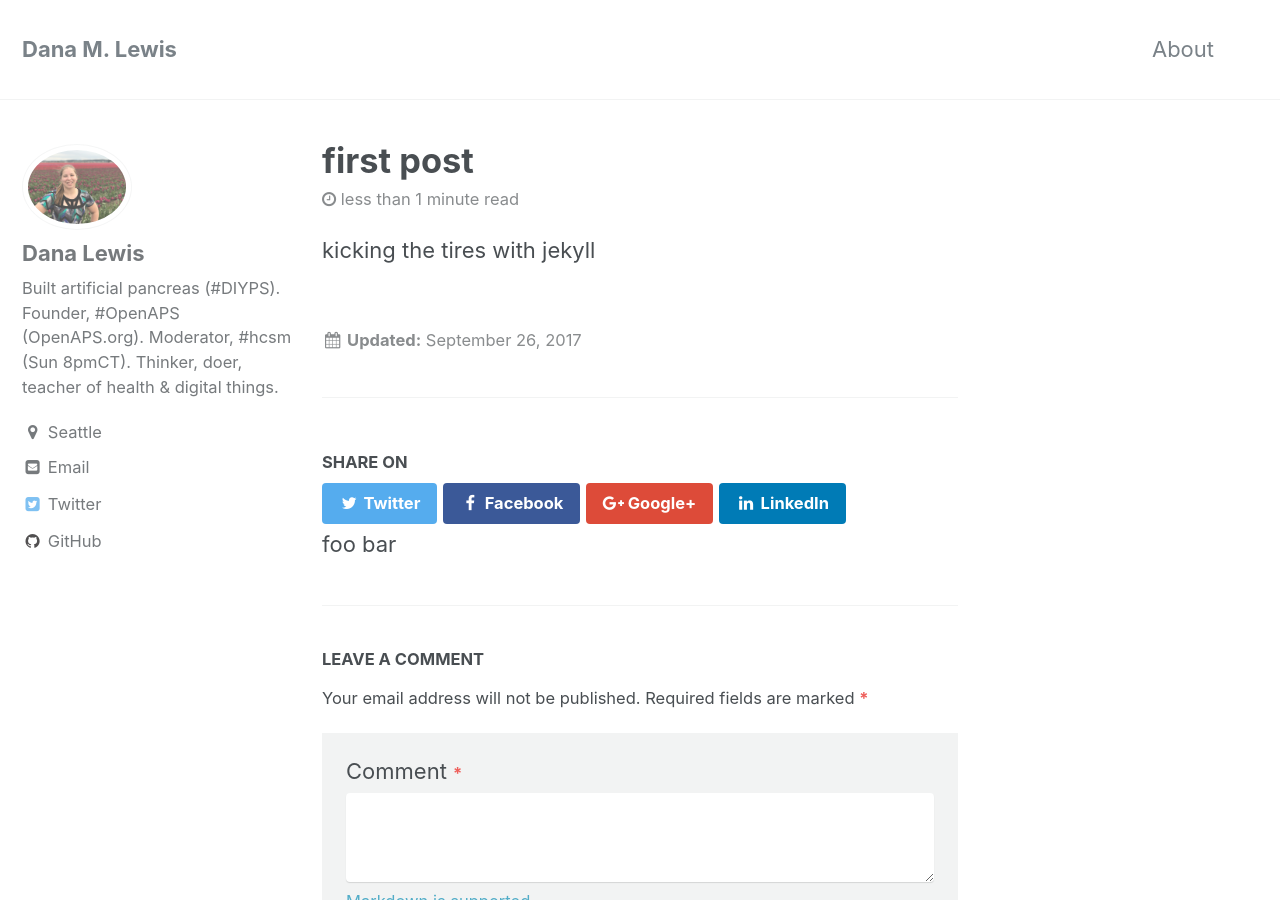
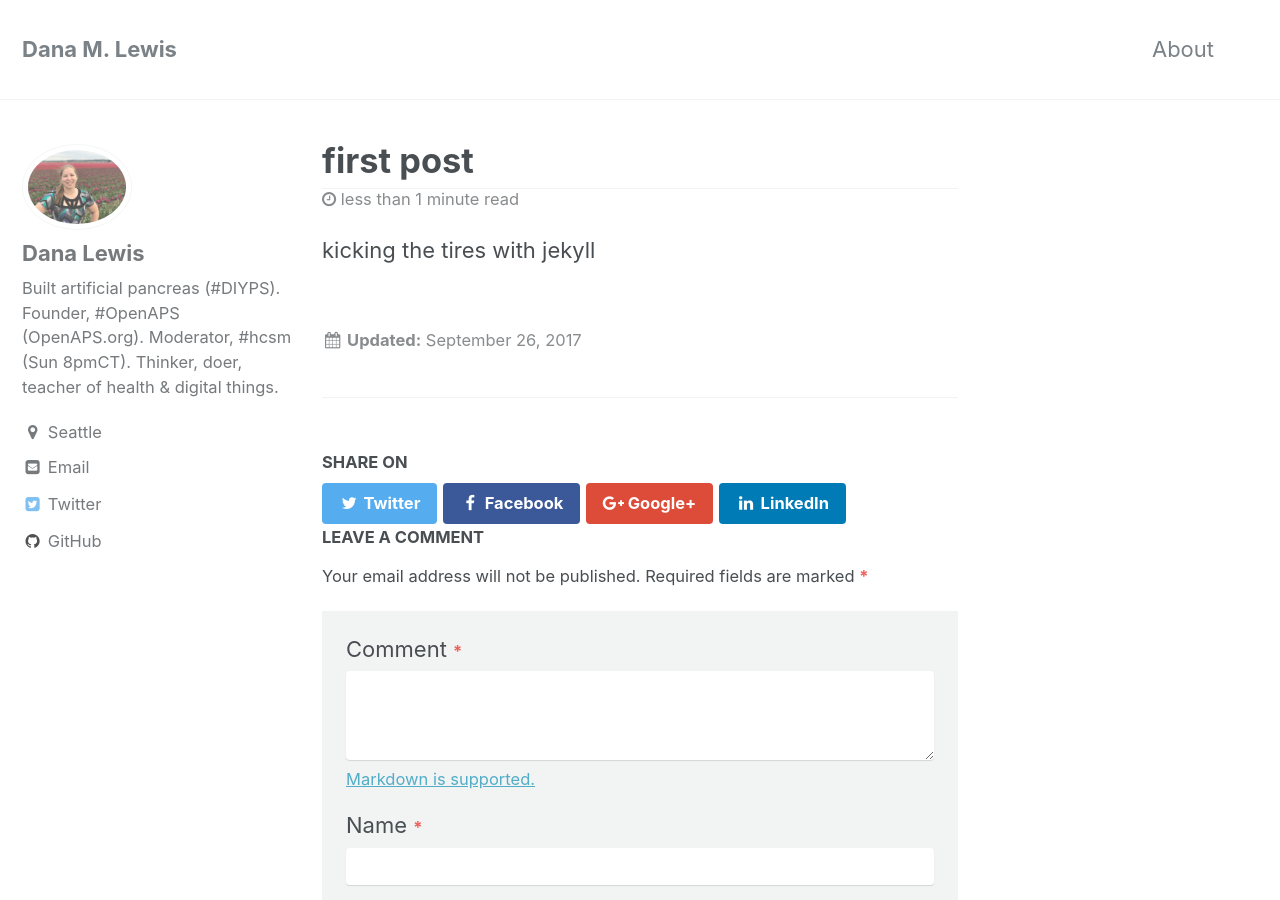
Before and after one commit to danamlewis/research, a Jekyll site: the page built from _posts/2017-09-26-first-post.md, in a window 1280 px wide and 900 px high. Built offline with Jekyll 4.4.1, drawn with Linux system fonts in a browser that asks for light colours.

Commit message:
Update comments.html

```diff
--- a/_includes/comments.html
+++ b/_includes/comments.html
@@ -1,6 +1,4 @@
-foo bar
-
-<div class="page__comments">
+<div class="post__comments">
   {% capture comments_label %}{{ site.data.ui-text[site.locale].comments_label | default: "Comments" }}{% endcapture %}
     {% case site.comments.provider %}
       {% when "discourse" %}
```
